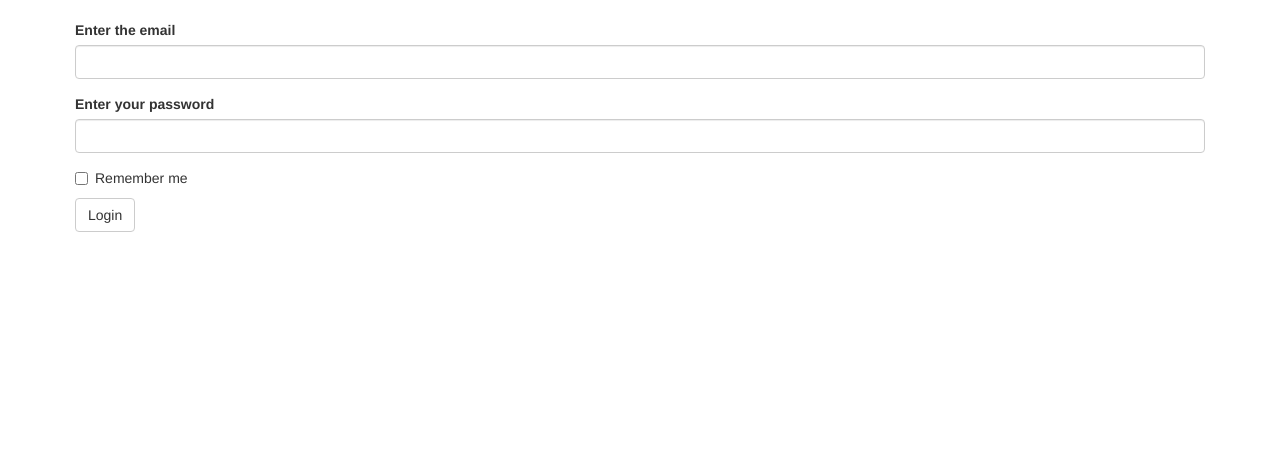
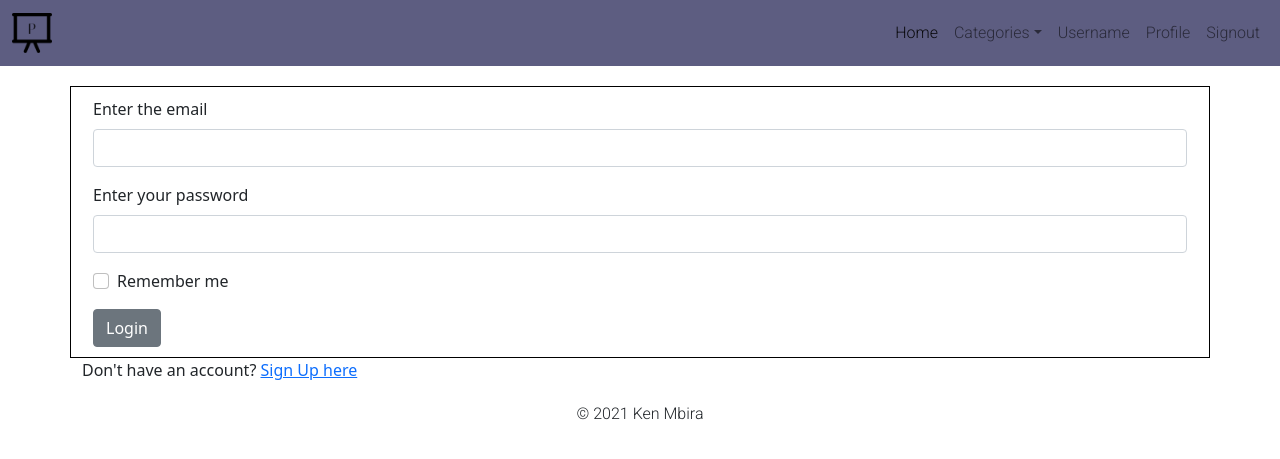
Before and after one commit to Ken-mbira/PITCH_ARENA, a Flask app: page /authentication/login in a window 1280 px wide. Shown: the top 459 px of the page. Run offline with Flask 2, Linux system fonts and the light colour scheme; some libraries are stand-ins or nearby versions.

Commit message:
created the view function to login

```diff
--- a/app/auth/views.py
+++ b/app/auth/views.py
@@ -1,13 +1,20 @@
-from flask import render_template,redirect,url_for
+from flask import render_template,redirect,url_for,flash
+from flask_login import login_user
 
 from ..models import User
 from . import auth
 from .forms import RegistrationForm,LoginForm
 from .. import db
 
-@auth.route('/login')
+@auth.route('/login',methods = ["GET","POST"])
 def login():
     login_form = LoginForm()
+    if login_form.validate_on_submit():
+        user = User.query.filter_by(email = login_form.email.data).first()
+        if user is not None and user.verify_password(login_form.password.data):
+            login_user(user,login_form.remember.data)
+            return redirect(url_for('main.index'))
+        flash('Invalid password or user name')
     return render_template('auth/login.html',login_form = login_form)
 
 @auth.route('/register',methods = ["GET","POST"])
--- a/app/templates/auth/login.html
+++ b/app/templates/auth/login.html
@@ -1,2 +1,28 @@
-{% extends 'bootstrap/base.html'%}{% import 'bootstrap/wtf.html' as wtf%}{% block content %}
-<div class="container" style="padding: 20px;"> {{wtf.quick_form(login_form)}}</div>{% endblock %}
+{% extends 'base.html'%}{% block content %}
+<div style="margin:20px">
+    {% for message in get_flashed_messages()%}
+    <div class="container">
+        <div class="alert alert-danger" role="alert">
+            {{ message }}
+        </div>
+    </div>
+    {% endfor%}
+    <div class="container" style="border:solid black 1px; padding: 10px;">
+        <form class="container-fluid" method="POST">
+            {{ login_form.hidden_tag()}}
+            <div class="mb-3">
+                {{ login_form.email.label(class="form-label")}} {{ login_form.email(class="form-control")}}
+            </div>
+            <div class="mb-3">
+                {{ login_form.password.label(class="form-label")}} {{ login_form.password(class="form-control")}}
+            </div>
+            <div class="mb-3 form-check">
+                {{ login_form.remember.label(class="form-check-label")}} {{ login_form.remember(class="form-check-input")}}
+            </div>
+            {{ login_form.submit(class="btn btn-secondary")}}
+        </form>
+    </div>
+    <div class="container">
+        <p>Don't have an account? <a href="{{ url_for( 'auth.register' )}}">Sign Up here</a></p>
+    </div>
+</div>{% endblock %}
```
